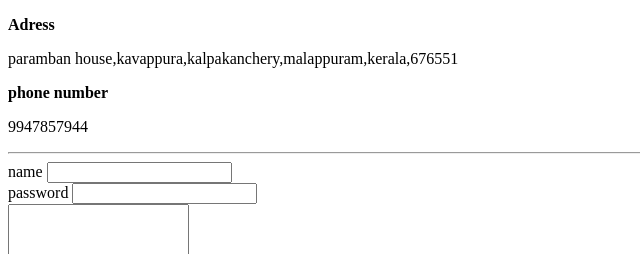
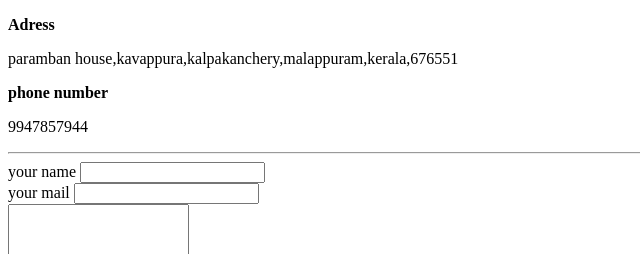
Before and after one commit to rashifarhan/cv, a plain HTML site: page contact.html in a window 1280 px wide. Shown: the top 254 px of the page, 0-640 px from the left. Drawn offline with Linux system fonts and the light colour scheme.

Commit message:
Update contact.html

```diff
--- a/contact.html
+++ b/contact.html
@@ -13,10 +13,10 @@
     <p>9947857944</p>
     <hr>
     <form  action="mailto:rashifarhan90@gmail.com" method="post" enctype="text/plain">
-      <label >name</label>
+      <label >your name</label>
       <input type="text" name="your name" value=""><br>
-      <label>password</label>
-      <input type="password" name="your password" value=""><br>
+      <label>your mail</label>
+      <input type="email" name="your email" value=""><br>
       <textarea name="your message" rows="10" cols="20"></textarea><br>
       <input type="submit" name="">
 
```
